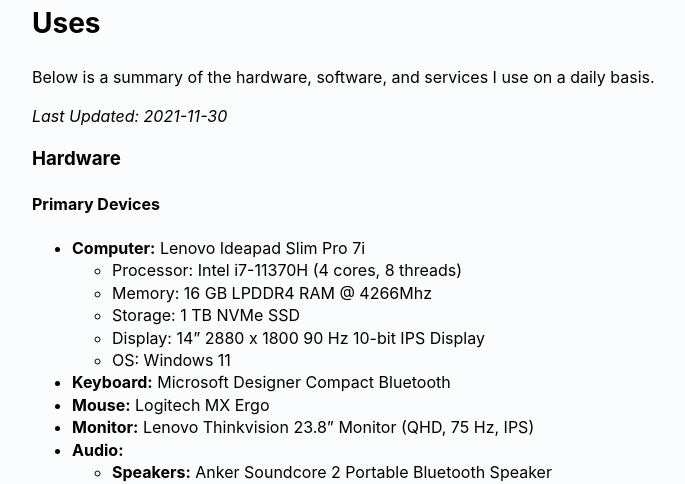
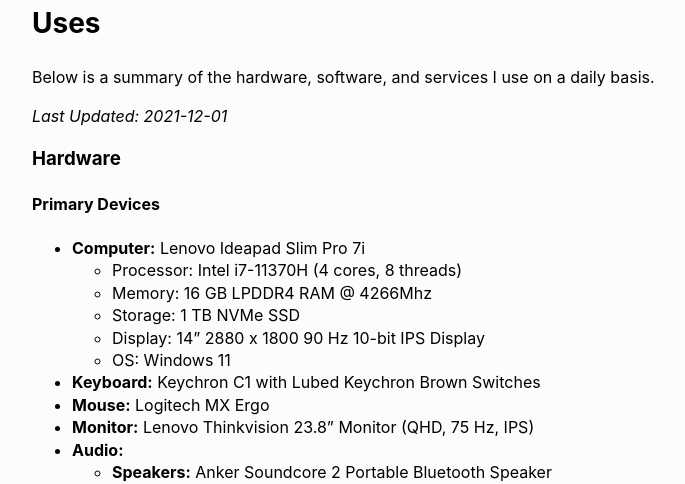
Before and after one commit to danesnick/old_website, a Jekyll site: the page built from uses.markdown, in a window 1280 px wide. Shown: the part 122-606 px from the top of the page, without its empty margins (224-909 px from the left). Built offline with Jekyll 4.4.1, drawn with Linux system fonts in a browser that asks for light colours.

Commit message:
Updated uses page

```diff
--- a/uses.markdown
+++ b/uses.markdown
@@ -7,7 +7,7 @@
 
 Below is a summary of the hardware, software, and services I use on a daily basis.
 
-*Last Updated: 2021-11-30*
+*Last Updated: 2021-12-01*
 
 ### Hardware
 
@@ -25,7 +25,7 @@
 	+ Display: 14" 2880 x 1800 90 Hz 10-bit IPS Display
 	+ OS: Windows 11
 
-* **Keyboard:** Microsoft Designer Compact Bluetooth
+* **Keyboard:** Keychron C1 with Lubed Keychron Brown Switches
 * **Mouse:** Logitech MX Ergo
 * **Monitor:** Lenovo Thinkvision 23.8" Monitor (QHD, 75 Hz, IPS)
 * **Audio:**
```
